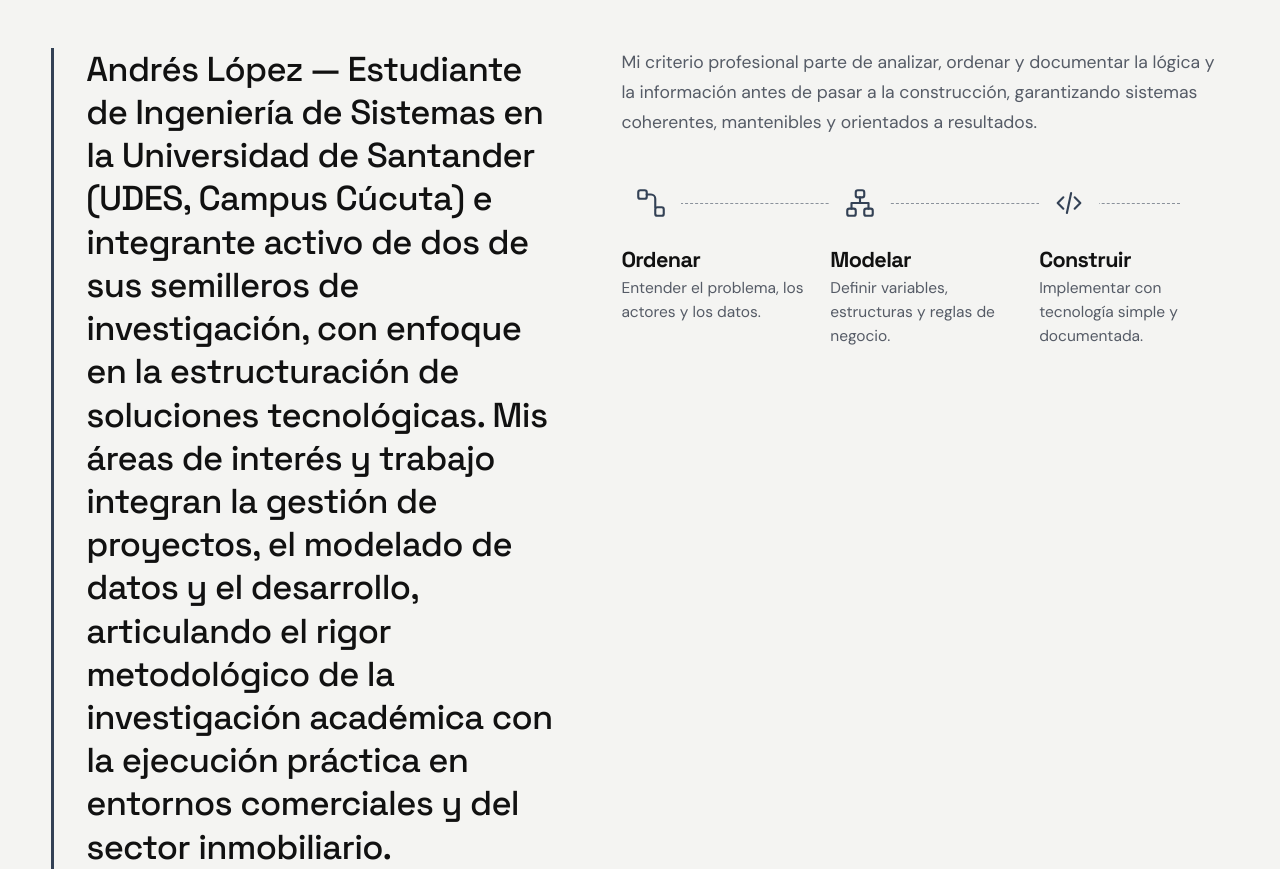
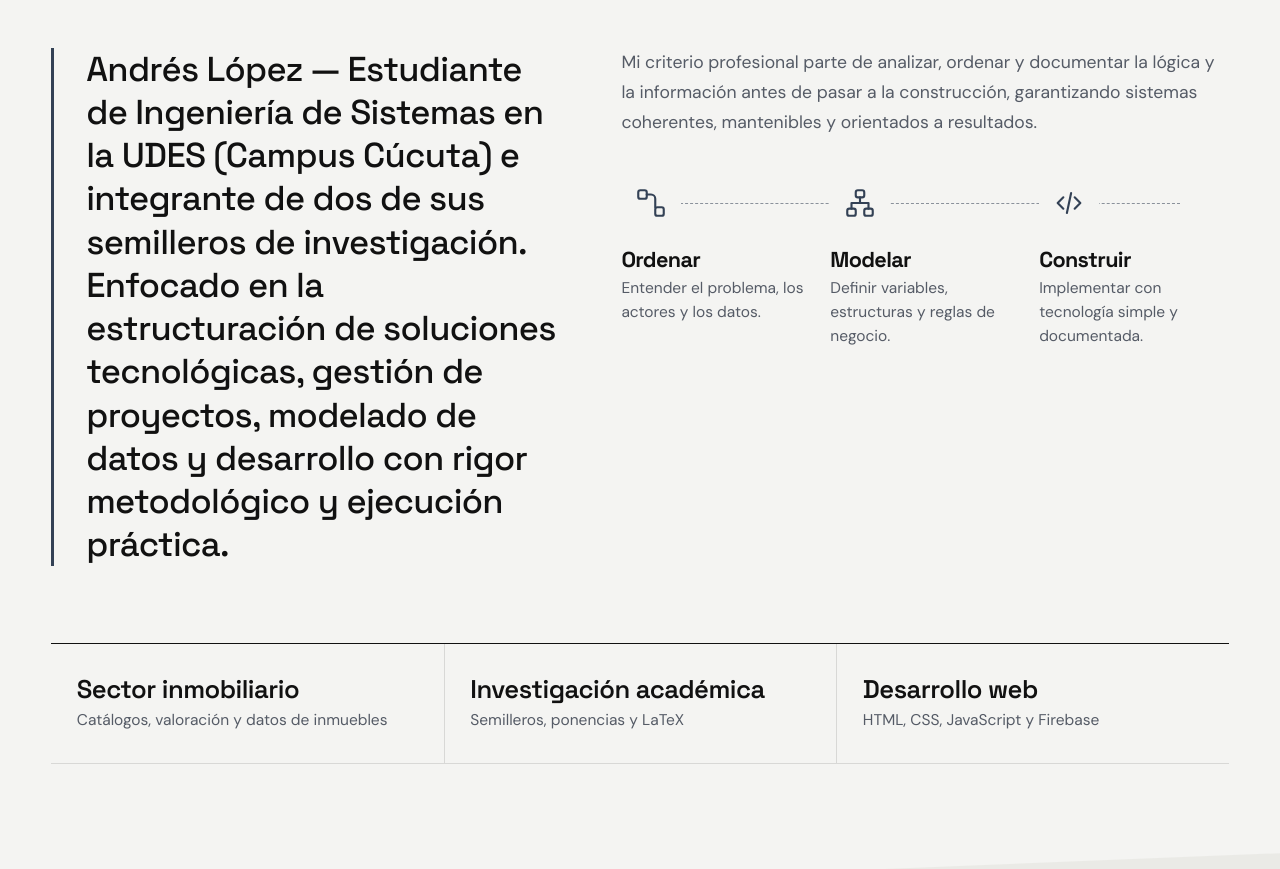
Before and after one commit to andreslabs-dev/AndresLopez, a plain HTML site: page index.html in a window 1280 px wide. Shown: the part 1094-1963 px from the top of the page. Drawn offline with Linux system fonts and the light colour scheme.

Commit message:
Update index.html

```diff
--- a/index.html
+++ b/index.html
@@ -70,7 +70,7 @@
       <header class="head rv"><h2>Quién soy</h2></header>
       <div class="about">
         <div class="about-main rv" data-rv="left">
-          <p class="big">Andrés López — Estudiante de Ingeniería de Sistemas en la Universidad de Santander (UDES, Campus Cúcuta) e integrante activo de dos de sus semilleros de investigación, con enfoque en la estructuración de soluciones tecnológicas. Mis áreas de interés y trabajo integran la gestión de proyectos, el modelado de datos y el desarrollo, articulando el rigor metodológico de la investigación académica con la ejecución práctica en entornos comerciales y del sector inmobiliario.</p>
+          <p class="big">Andrés López — Estudiante de Ingeniería de Sistemas en la UDES (Campus Cúcuta) e integrante de dos de sus semilleros de investigación. Enfocado en la estructuración de soluciones tecnológicas, gestión de proyectos, modelado de datos y desarrollo con rigor metodológico y ejecución práctica.</p>
         </div>
         <div class="about-side">
           <p class="rv">Mi criterio profesional parte de analizar, ordenar y documentar la lógica y la información antes de pasar a la construcción, garantizando sistemas coherentes, mantenibles y orientados a resultados.</p>
```
